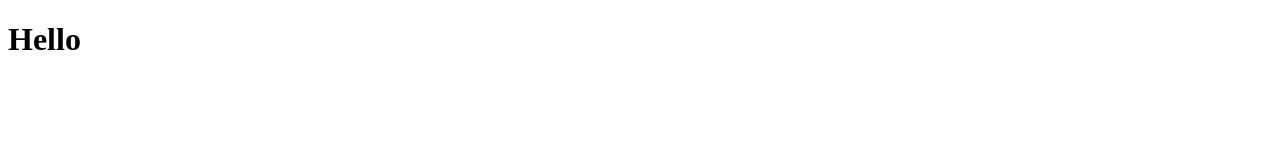
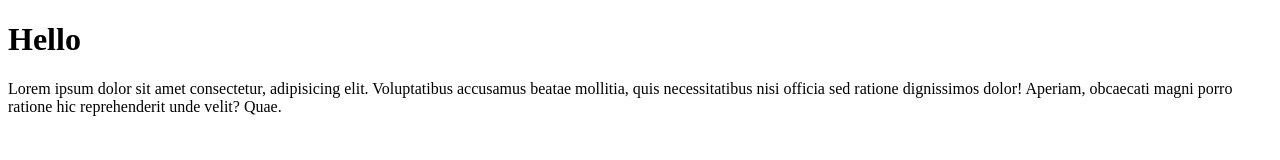
Before and after one commit to NVThDuc/Web, a plain HTML site: page index.html in a window 1280 px wide. Drawn offline with Linux system fonts and the light colour scheme.

Commit message:
update lan 2

```diff
--- a/index.html
+++ b/index.html
@@ -8,5 +8,6 @@
 </head>
 <body>
     <h1>Hello </h1>
+    <p>Lorem ipsum dolor sit amet consectetur, adipisicing elit. Voluptatibus accusamus beatae mollitia, quis necessitatibus nisi officia sed ratione dignissimos dolor! Aperiam, obcaecati magni porro ratione hic reprehenderit unde velit? Quae.</p>
 </body>
 </html>
```
